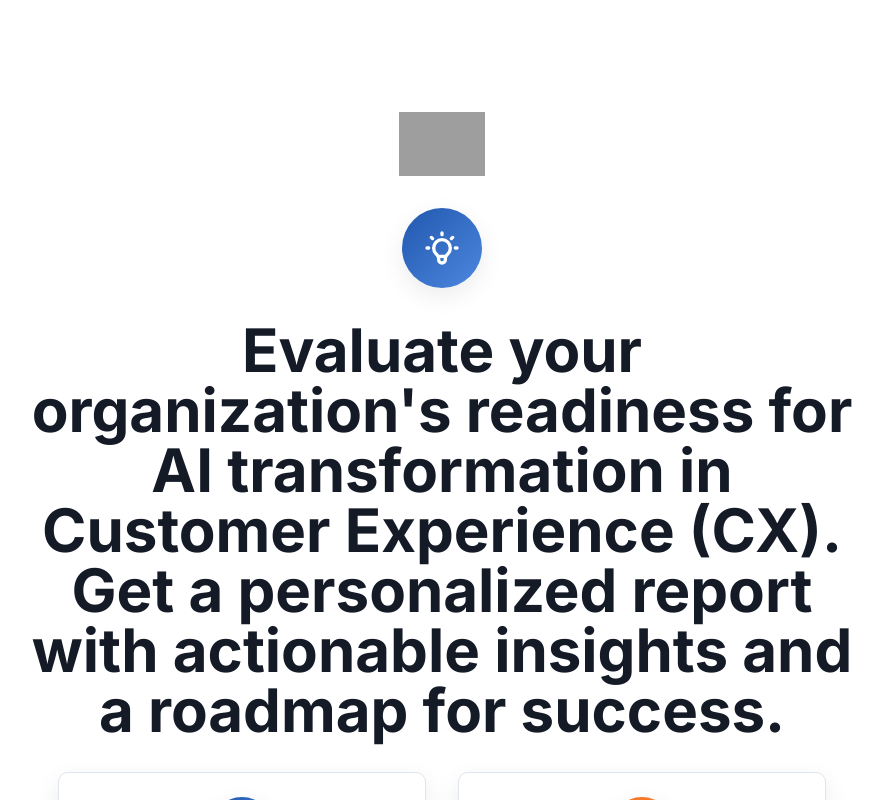
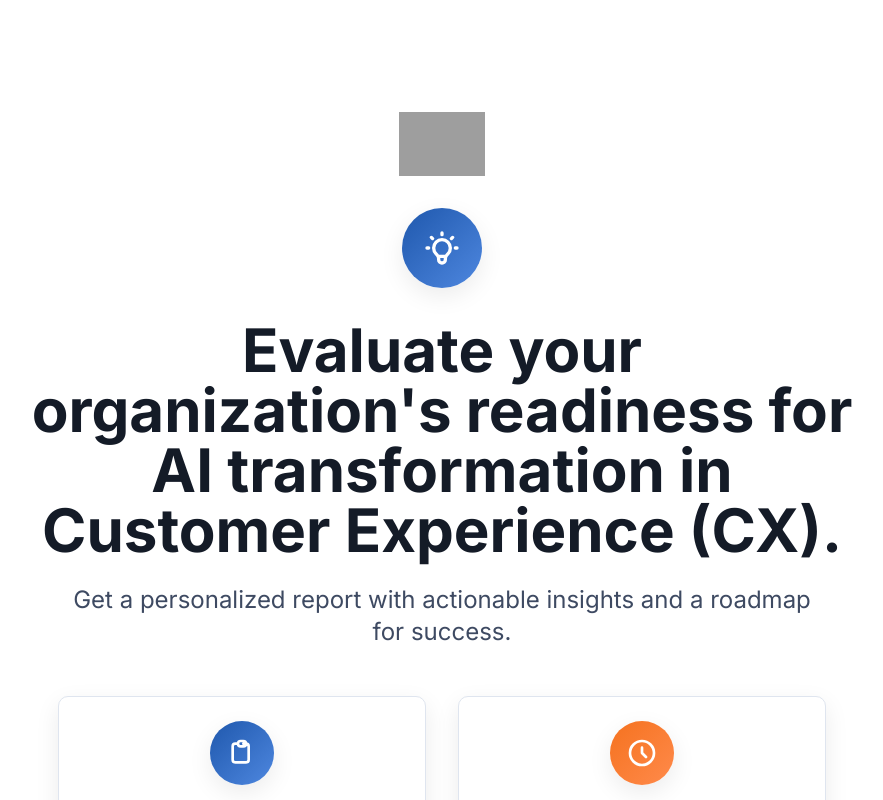
Before and after one commit to berteloot/ai-readiness-app, a Next.js app: page / in a window 1280 px wide. Shown: the top 800 px of the page, without its empty margins (198-1081 px from the left). Built offline with nearby package versions, Linux system fonts and the light colour scheme; grey boxes are pictures that could not be loaded.

Commit message:
Improve homepage structure: Split heading into H1 and subtitle paragraph for better visual hierarchy

```diff
--- a/src/app/page.tsx
+++ b/src/app/page.tsx
@@ -105,9 +105,12 @@ export default function Home() {
                 <path strokeLinecap="round" strokeLinejoin="round" strokeWidth={2} d="M9.663 17h4.673M12 3v1m6.364 1.636l-.707.707M21 12h-1M4 12H3m3.343-5.657l-.707-.707m2.828 9.9a5 5 0 117.072 0l-.548.547A3.374 3.374 0 0014 18.469V19a2 2 0 11-4 0v-.531c0-.895-.356-1.754-.988-2.386l-.548-.547z" />
               </svg>
             </div>
-            <h1 className="text-4xl sm:text-5xl md:text-6xl font-bold text-text-primary mb-6 sm:mb-8 leading-tight">
-            Evaluate your organization&apos;s readiness for AI transformation in Customer Experience (CX). Get a personalized report with actionable insights and a roadmap for success.
+            <h1 className="text-4xl sm:text-5xl md:text-6xl font-bold text-text-primary mb-4 sm:mb-6 leading-tight">
+              Evaluate your organization&apos;s readiness for AI transformation in Customer Experience (CX).
             </h1>
+            <p className="text-lg sm:text-xl md:text-2xl text-text-secondary max-w-3xl mx-auto leading-relaxed mb-8 sm:mb-12">
+              Get a personalized report with actionable insights and a roadmap for success.
+            </p>
             {/* Key Benefits */}
             <div className="grid grid-cols-1 sm:grid-cols-2 gap-6 sm:gap-8 max-w-3xl mx-auto">
               <div className="text-center p-4 sm:p-6 bg-background-surface rounded-md shadow-card border border-border-default">
```
